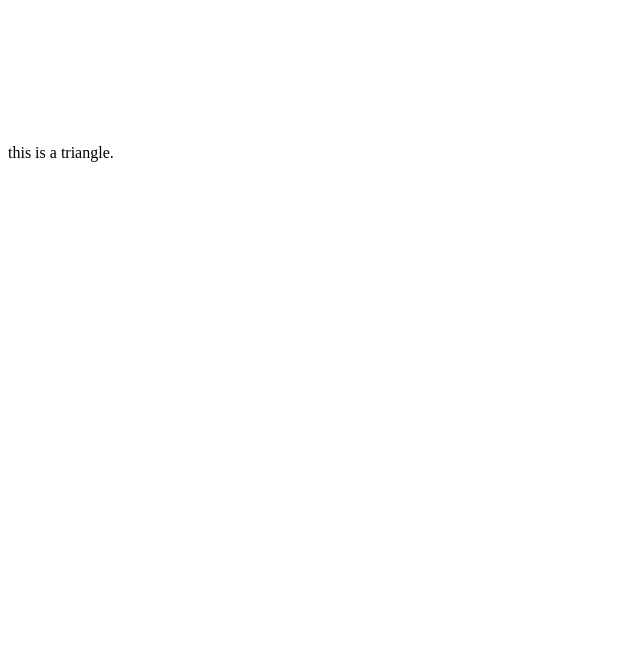
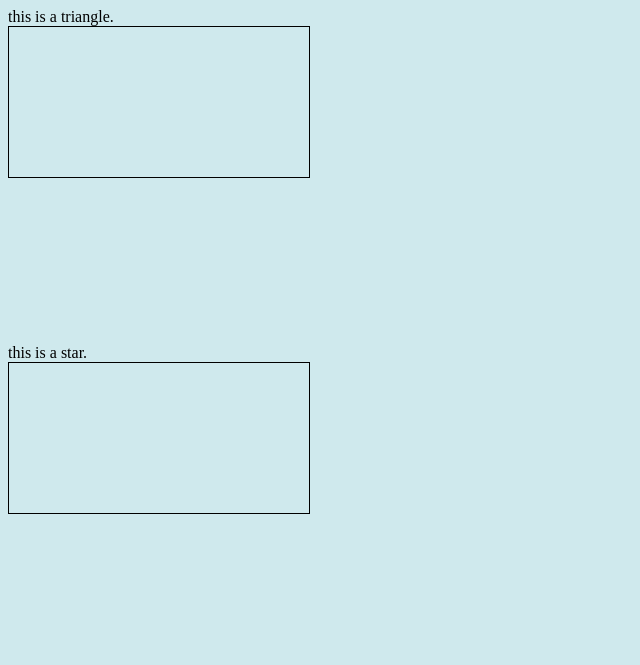
Before and after one commit to makinzm/my-init-wasm-project, a website built with webpack: page static/index.html in a window 1280 px wide. Shown: the whole page, without its empty margins (0-640 px from the left). Built offline with nearby package versions, Linux system fonts and the light colour scheme.

Commit message:
feat: 🎸 use css

```diff
--- a/Cargo.toml
+++ b/Cargo.toml
@@ -41,6 +41,7 @@ features = [
   "CanvasRenderingContext2d",
   "Element",
   "HtmlCanvasElement",
+  "CssStyleDeclaration",
 ]
 
 # The `console_error_panic_hook` crate provides better debugging of panics by
--- /dev/null
+++ b/assets/css/style.css
@@ -0,0 +1,8 @@
+canvas {
+    border: 1px solid black;
+}
+
+.canvas-container {
+    width: 300px;
+    height: 300px;
+}
--- a/static/index.html
+++ b/static/index.html
@@ -3,16 +3,32 @@
   <head>
     <meta charset="UTF-8">
     <title>My 1st Rust + Webpack project!</title>
+    <style>
+      body {background-color: rgb(207, 233, 237);}
+      canvas {
+        border: 1px solid black;
+      }
+      .canvas-container {
+          width: 300px;
+          height: 300px;
+      }
+    </style>
+    <!-- <link rel="stylesheet" href="../assets/css/style.css"> -->
   </head>
   <body>
     this is a triangle.
-    <canvas id="canvas">
-      Your browser cannot support a canvas. Please check here: <a href="https://developer.mozilla.org/en-US/docs/Web/HTML/Element/canvas#browser_compatibility">canvas#browser_compatibility<a>
-    <canvas/>
+    <div class="canvas-container">
+      <canvas id="canvas">
+        Your browser cannot support a canvas. Please check here: <a href="https://developer.mozilla.org/en-US/docs/Web/HTML/Element/canvas#browser_compatibility">canvas#browser_compatibility</a>
+      </canvas>
+    </div>
     <br>
     this is a star.
-    <canvas id="canvas-star">
-    </canvas>
+    <div class="canvas-container">
+      <canvas id="canvas-star" >
+        hello
+      </canvas>
+    </div>
     <script src="index.js"></script>
   </body>
 </html>
```
Also changed, not shown: 1 other file.
